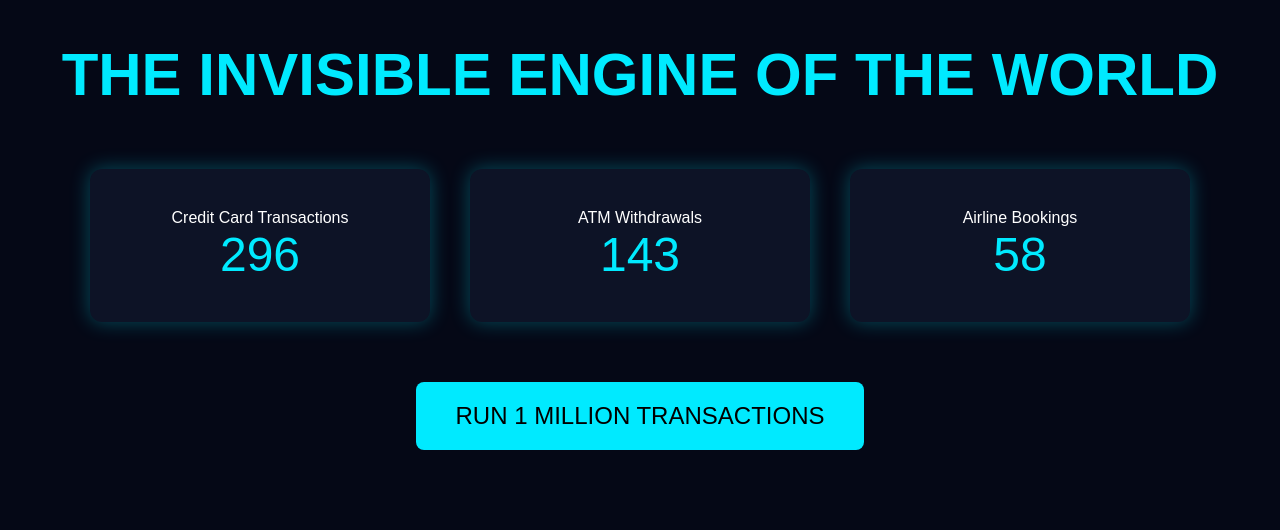
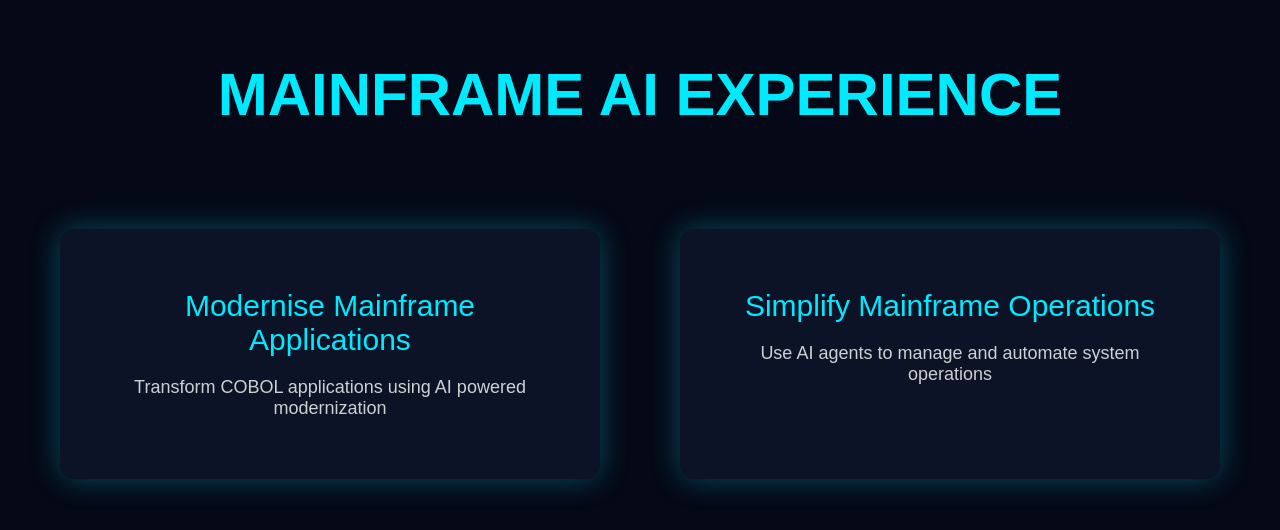
Before and after one commit to naveedam/mainframe-activation, a plain HTML site: page index.html in a window 1280 px wide. Drawn offline with Linux system fonts and the light colour scheme.

Commit message:
Update title and improve layout of index.html

```diff
--- a/index.html
+++ b/index.html
@@ -1,123 +1,79 @@
 <!DOCTYPE html>
 <html>
 <head>
-<title>Mainframe Activation</title>
+<title>Mainframe AI Experience</title>
 
 <style>
+
 body{
-margin:0;
-font-family:Arial;
 background:#050816;
 color:white;
+font-family:Arial;
 text-align:center;
 }
 
 h1{
 font-size:60px;
 color:#00eaff;
-margin-top:40px;
+margin-top:60px;
 }
 
-.dashboard{
+.container{
+margin-top:100px;
 display:flex;
 justify-content:center;
-gap:40px;
-margin-top:60px;
+gap:80px;
 }
 
 .card{
 background:#0d1326;
-padding:40px;
-border-radius:12px;
-width:260px;
-box-shadow:0 0 20px rgba(0,234,255,0.3);
+padding:60px;
+width:420px;
+border-radius:14px;
+box-shadow:0 0 30px rgba(0,234,255,0.3);
+cursor:pointer;
 }
 
-.counter{
-font-size:48px;
-color:#00eaff;
+.card:hover{
+transform:scale(1.05);
 }
 
-button{
-margin-top:60px;
-padding:20px 40px;
-font-size:24px;
-background:#00eaff;
-border:none;
-border-radius:8px;
-cursor:pointer;
+.title{
+font-size:30px;
+color:#00eaff;
+margin-bottom:20px;
 }
+
+.desc{
+font-size:18px;
+opacity:.8;
+}
+
 </style>
 
 </head>
 
 <body>
 
-<h1>THE INVISIBLE ENGINE OF THE WORLD</h1>
+<h1>MAINFRAME AI EXPERIENCE</h1>
 
-<div class="dashboard">
+<div class="container">
 
-<div class="card">
-Credit Card Transactions
-<div id="cc" class="counter">0</div>
+<div class="card" onclick="location.href='module1-modernize.html'">
+<div class="title">Modernise Mainframe Applications</div>
+<div class="desc">
+Transform COBOL applications using AI powered modernization
+</div>
 </div>
 
-<div class="card">
-ATM Withdrawals
-<div id="atm" class="counter">0</div>
+<div class="card" onclick="location.href='module2-operations.html'">
+<div class="title">Simplify Mainframe Operations</div>
+<div class="desc">
+Use AI agents to manage and automate system operations
 </div>
-
-<div class="card">
-Airline Bookings
-<div id="air" class="counter">0</div>
 </div>
 
 </div>
 
-<button onclick="simulate()">RUN 1 MILLION TRANSACTIONS</button>
-
-<script>
-
-let cc=0
-let atm=0
-let air=0
-
-setInterval(()=>{
-cc+=Math.floor(Math.random()*100)
-atm+=Math.floor(Math.random()*40)
-air+=Math.floor(Math.random()*20)
-
-document.getElementById("cc").innerText=cc.toLocaleString()
-document.getElementById("atm").innerText=atm.toLocaleString()
-document.getElementById("air").innerText=air.toLocaleString()
-
-},1000)
-
-function simulate(){
-
-let total=0
-
-let sim=setInterval(()=>{
-
-total+=50000
-
-cc+=50000
-atm+=20000
-air+=10000
-
-document.getElementById("cc").innerText=cc.toLocaleString()
-document.getElementById("atm").innerText=atm.toLocaleString()
-document.getElementById("air").innerText=air.toLocaleString()
-
-if(total>=1000000){
-clearInterval(sim)
-}
-
-},200)
-
-}
-
-</script>
-
 </body>
 </html>
```
